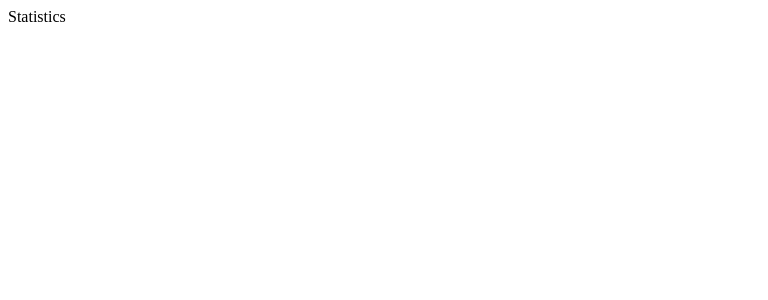
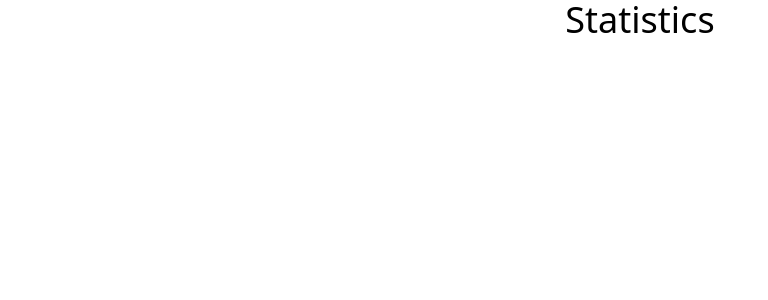
Before and after one commit to BorisKarakolev/match-analytics, a React (Create React App) app in the folder client/: page / in a window 1280 px wide. Shown: the top 300 px of the page, without its empty margins (0-768 px from the left). Built offline with nearby package versions, Linux system fonts and the light colour scheme.

Commit message:
Set up tailwindcss

```diff
--- /dev/null
+++ b/client/postcss.config.js
@@ -0,0 +1,6 @@
+module.exports = {
+  plugins: {
+    tailwindcss: {},
+    autoprefixer: {},
+  },
+}
--- a/client/public/index.html
+++ b/client/public/index.html
@@ -1,43 +1,20 @@
 <!DOCTYPE html>
 <html lang="en">
   <head>
+    <link rel="icon" href="%PUBLIC_URL%/favicon.ico" />
+    <link rel="apple-touch-icon" href="%PUBLIC_URL%/logo192.png" />
+    <link rel="manifest" href="%PUBLIC_URL%/manifest.json" />
     <meta charset="utf-8" />
-    <link rel="icon" href="%PUBLIC_URL%/favicon.ico" />
     <meta name="viewport" content="width=device-width, initial-scale=1" />
     <meta name="theme-color" content="#000000" />
     <meta
       name="description"
       content="Web site created using create-react-app"
     />
-    <link rel="apple-touch-icon" href="%PUBLIC_URL%/logo192.png" />
-    <!--
-      manifest.json provides metadata used when your web app is installed on a
-      user's mobile device or desktop. See https://developers.google.com/web/fundamentals/web-app-manifest/
-    -->
-    <link rel="manifest" href="%PUBLIC_URL%/manifest.json" />
-    <!--
-      Notice the use of %PUBLIC_URL% in the tags above.
-      It will be replaced with the URL of the `public` folder during the build.
-      Only files inside the `public` folder can be referenced from the HTML.
-
-      Unlike "/favicon.ico" or "favicon.ico", "%PUBLIC_URL%/favicon.ico" will
-      work correctly both with client-side routing and a non-root public URL.
-      Learn how to configure a non-root public URL by running `npm run build`.
-    -->
     <title>Match statistics</title>
   </head>
   <body>
     <noscript>You need to enable JavaScript to run this app.</noscript>
     <div id="root"></div>
-    <!--
-      This HTML file is a template.
-      If you open it directly in the browser, you will see an empty page.
-
-      You can add webfonts, meta tags, or analytics to this file.
-      The build step will place the bundled scripts into the <body> tag.
-
-      To begin the development, run `npm start` or `yarn start`.
-      To create a production bundle, use `npm run build` or `yarn build`.
-    -->
   </body>
 </html>
--- a/client/src/components/App.js
+++ b/client/src/components/App.js
@@ -1,7 +1,7 @@
 import React from "react";
 
 const App = () => {
-  return <div>Statistics</div>;
+  return <div className="text-4xl text-center">Statistics</div>;
 };
 
 export default App
--- /dev/null
+++ b/client/src/index.css
@@ -0,0 +1,3 @@
+@tailwind base;
+@tailwind components;
+@tailwind utilities;
--- a/client/src/index.js
+++ b/client/src/index.js
@@ -1,3 +1,4 @@
+import './index.css'
 import React from "react";
 import ReactDOM from "react-dom";
 
--- /dev/null
+++ b/client/tailwind.config.js
@@ -0,0 +1,8 @@
+/** @type {import('tailwindcss').Config} */
+module.exports = {
+  content: ["./src/**/*.{js,jsx,ts,tsx}"],
+  theme: {
+    extend: {},
+  },
+  plugins: [],
+}
```
Also changed, not shown: client/package.json (+7 -1 lines).
